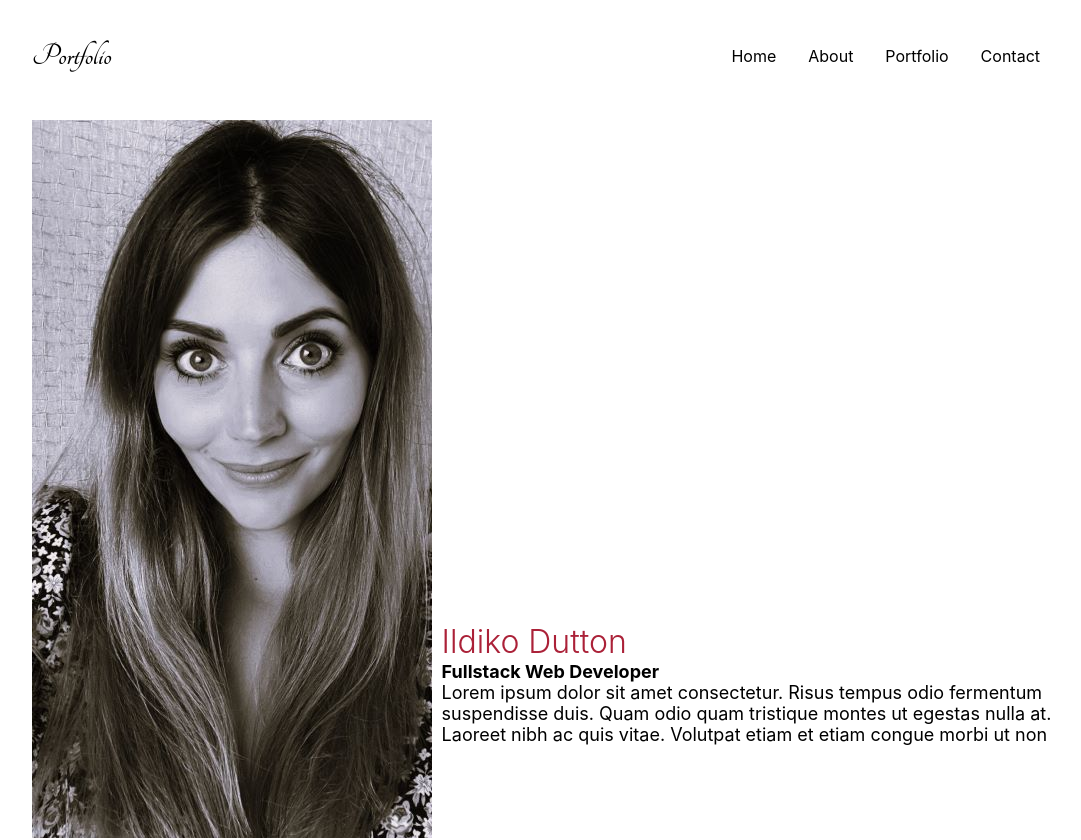
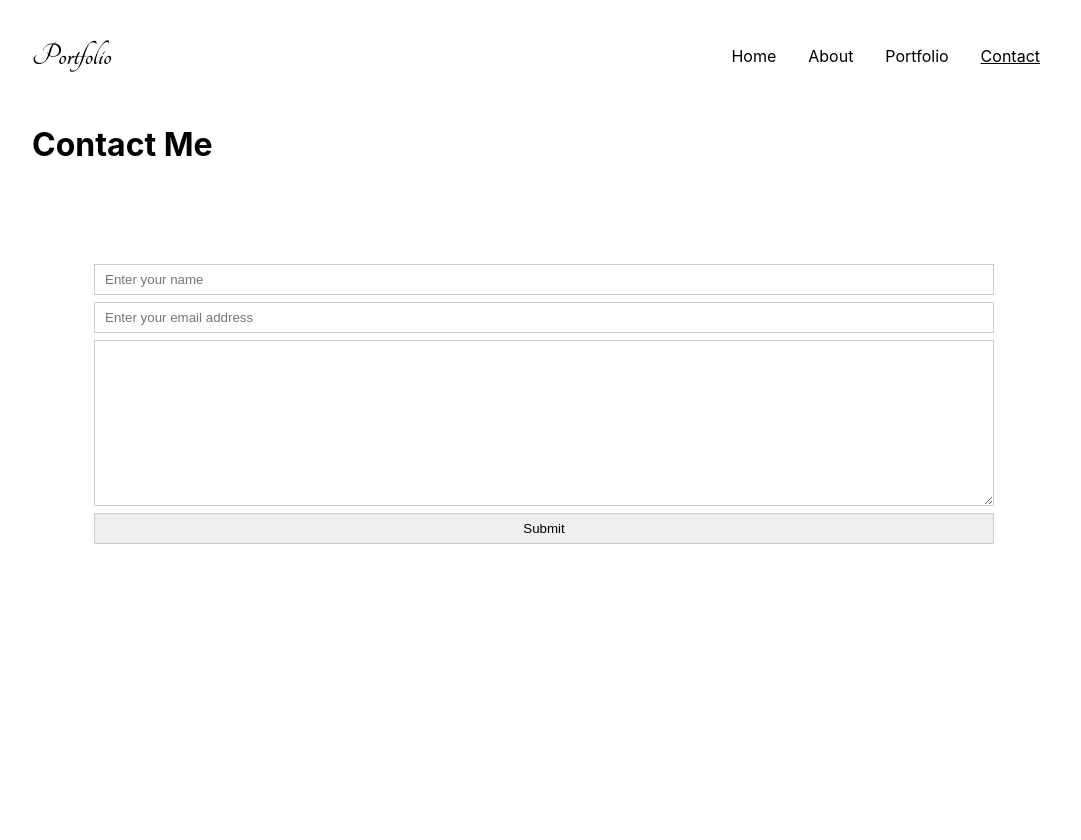
Before and after one commit to IldDtn/React-portfolio, a React (Create React App) app: page /#/contact in a window 1280 px wide. Shown: the top 840 px of the page, without its empty margins (96-1177 px from the left). Built offline with nearby package versions, Linux system fonts and the light colour scheme; a web font is replaced by a local one.

Commit message:
hashrouter added

```diff
--- a/src/components/Header.css
+++ b/src/components/Header.css
@@ -10,10 +10,12 @@ a {
     margin: 1em;
     text-decoration: none;
 
+}
 
+a.active {
+    text-decoration: underline;
 
 }
-
 #portfolioTitle {
     font-family: 'Lobster Two', cursive;
     font-family: 'Roboto', sans-serif;
--- a/src/index.js
+++ b/src/index.js
@@ -2,15 +2,15 @@ import React from 'react';
 import ReactDOM from 'react-dom/client';
 import './index.css';
 import App from './App';
-import {BrowserRouter} from 'react-router-dom';
+import {HashRouter} from 'react-router-dom';
 
 
 const root = ReactDOM.createRoot(document.getElementById('root'));
 root.render(
   <React.StrictMode>
-    <BrowserRouter>
+    <HashRouter>
      <App />
-    </BrowserRouter>
+    </HashRouter>
   </React.StrictMode>
 );
 
--- a/src/pages/Contact/Contact.css
+++ b/src/pages/Contact/Contact.css
@@ -1,5 +1,5 @@
 form {
-    width: 380px;
+    width: 900px;
     display:flex;
     flex-direction: column;
     margin: 0 auto;
@@ -10,3 +10,12 @@ form > * {
     margin-bottom: 7px;
     border: 1px solid #ccc;
 }
+
+#submit {
+    cursor: pointer
+}
+
+#contactMe {
+    margin-bottom: 100px;
+
+}
--- a/src/pages/Contact/Contact.js
+++ b/src/pages/Contact/Contact.js
@@ -1,13 +1,17 @@
 function Contact () {
+  const handleSubmit = (event) => {
+     event.preventDefault();
+     console.log('submitted');
+  };
     return (
         <>
-          <h1> Contact Me</h1>
+          <h1 id='contactMe'> Contact Me</h1>
 
-          <form>
+          <form onSubmit={handleSubmit}>
             <input type='text' placeholder="Enter your name" />
             <input type='text' placeholder="Enter your email address" />
             <textarea placeholder="Enter your message" cols='30' rows='10'> </textarea>
-            <button> Submit </button>
+            <button id='submit'> Submit </button>
           </form>
 
 
```
